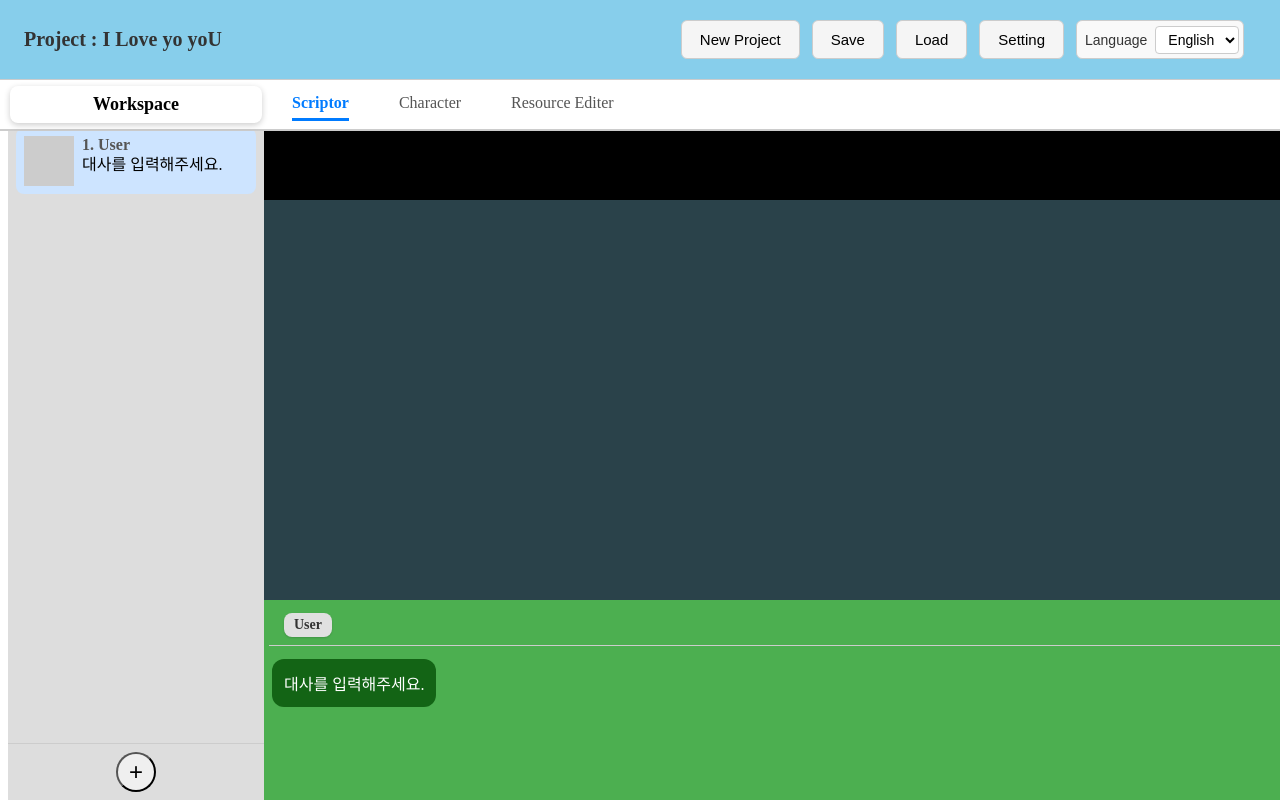
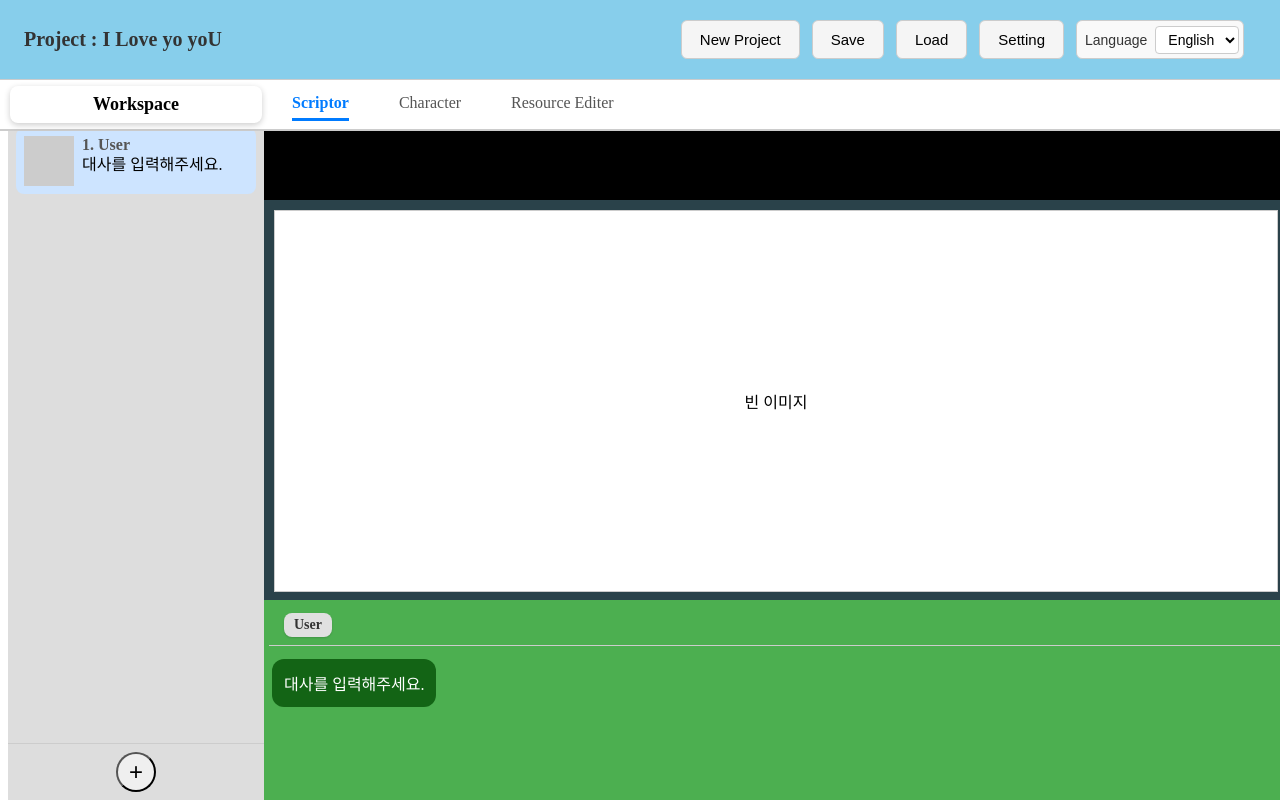
Before and after one commit to andoricano/JsonGenerator, a React (Vite) app: page / in a window 1280 px wide. Built offline with nearby package versions, Linux system fonts and the light colour scheme; no server answers.

Commit message:
[feat] Image 영역에 image 렌더링 기능 추가.

```diff
--- a/src/components/main/tab/scriptor/ImageSceneSection.tsx
+++ b/src/components/main/tab/scriptor/ImageSceneSection.tsx
@@ -1,36 +1,64 @@
 import React, { useState } from 'react';
-import { Script, ScriptCharacter } from '../../../../scene';
+import { Character, Script, ScriptCharacter } from '../../../../scene';
 
 
 type ImageSceneSectionProps = {
     script: Script;
     onCharacter: (idx: number) => void;
 };
+export default function ImageSceneSection(
+    { script, onCharacter }: ImageSceneSectionProps
+) {
+    const [editing, setEditing] = useState(false);
 
-export default function ImageSceneSection(
-  {
-    script,
-     onCharacter
-  }: ImageSceneSectionProps
-) {
-  var [editing, setEditing] = useState(false);
-  var [character, setCharacter] = useState(script.character);
+    const handleSave = (idx: number) => {
+        onCharacter(idx);
+    };
 
-  const handleSave = (idx : number) => {
-    onCharacter(idx)
-  }
+    const imgList: (File | null)[] = script.character.map((char: ScriptCharacter) => {
+        const img = char.character.img[char.character.selectedImageIndex];
+        return img ?? null;
+    });
 
     return (
-    <div style={styles.container}
+        <div
+            style={{
+                ...styles.container,
+                display: 'flex',
+                gap: '8px',
+                padding: '10px',
+            }}
             onClick={() => setEditing(true)}
         >
-
             {editing ? (
                 <div>
+
                 </div>
             ) : (
-        <div>
+                imgList.map((item, index) => (
+                    <div
+                        key={index}
+                        style={{
+                            flex: 1,
+                            border: '1px solid #ccc',
+                            display: 'flex',
+                            justifyContent: 'center',
+                            alignItems: 'center',
+                            backgroundColor: '#fff',
+                            height: '100%',
+                        }}
+                    >
+                        {item ? (
+                            <img
+                                src={URL.createObjectURL(item)}
+                                alt={`character-${index}`}
+                                style={{ maxWidth: '100%', maxHeight: '100%' }}
+                            />
+                        ) : (
+                            <span>빈 이미지</span>
+                        )}
                     </div>
+                ))
             )}
         </div>
     );
@@ -44,7 +72,7 @@ export const styles: { [key: string]: React.CSSProperties } = {
         bottom: 20,
         height: '400px',
         boxSizing: 'border-box',
-    cursor: "pointer",
+        cursor: 'pointer',
     },
     bubble: {
         padding: '12px',
```
Lines whose indentation alone changed are shown as unchanged.
